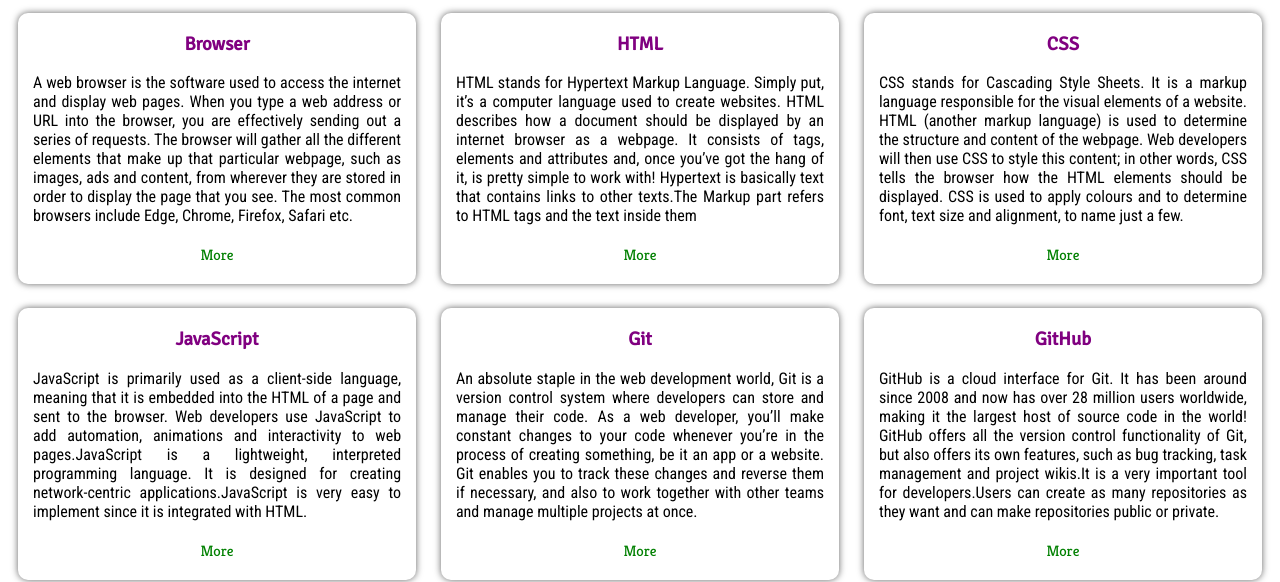
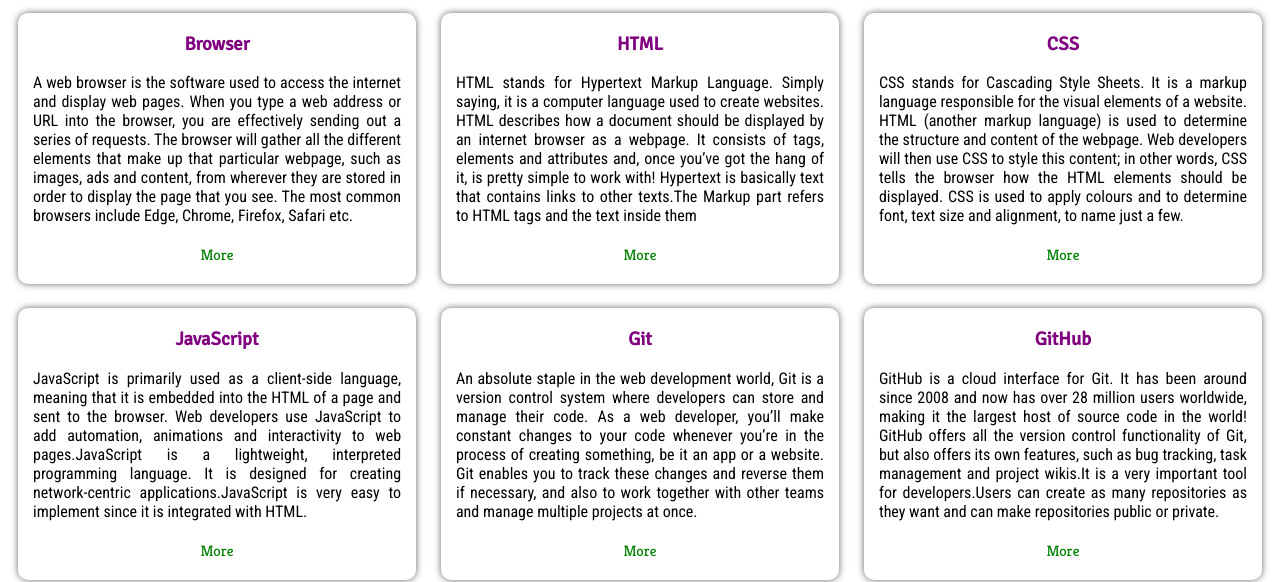
Before and after one commit to balhacker/Assignment-1-CSY1018, a plain HTML site: page HTML/glossary.html in a window 1280 px wide. Shown: the part 221-803 px from the top of the page. Drawn offline with Linux system fonts and the light colour scheme; a web font is replaced by a local one.

Commit message:
Minor Change

```diff
--- a/HTML/glossary.html
+++ b/HTML/glossary.html
@@ -101,7 +101,7 @@
 
 		<section>
 			<h3>HTML</h3>
-			<p>HTML stands for Hypertext Markup Language. Simply put, it’s a computer language used to create websites. HTML describes how a document  should be displayed by an internet browser as a webpage. It consists of tags, elements and attributes and, once you’ve got the hang of it, is pretty simple to work with! Hypertext is basically text that contains links to other texts.The Markup part refers to HTML tags and the text inside them</p><!-- (Stevens, 2018) -->
+			<p>HTML stands for Hypertext Markup Language. Simply saying, it is a computer language used to create websites. HTML describes how a document  should be displayed by an internet browser as a webpage. It consists of tags, elements and attributes and, once you’ve got the hang of it, is pretty simple to work with! Hypertext is basically text that contains links to other texts.The Markup part refers to HTML tags and the text inside them</p><!-- (Stevens, 2018) -->
 
 			<div class="link">
 				<a href="https://careerfoundry.com/en/blog/web-development/50-web-development-buzzwords-that-all-new-programmers-should-learn/" target="_blank">More</a>
```
